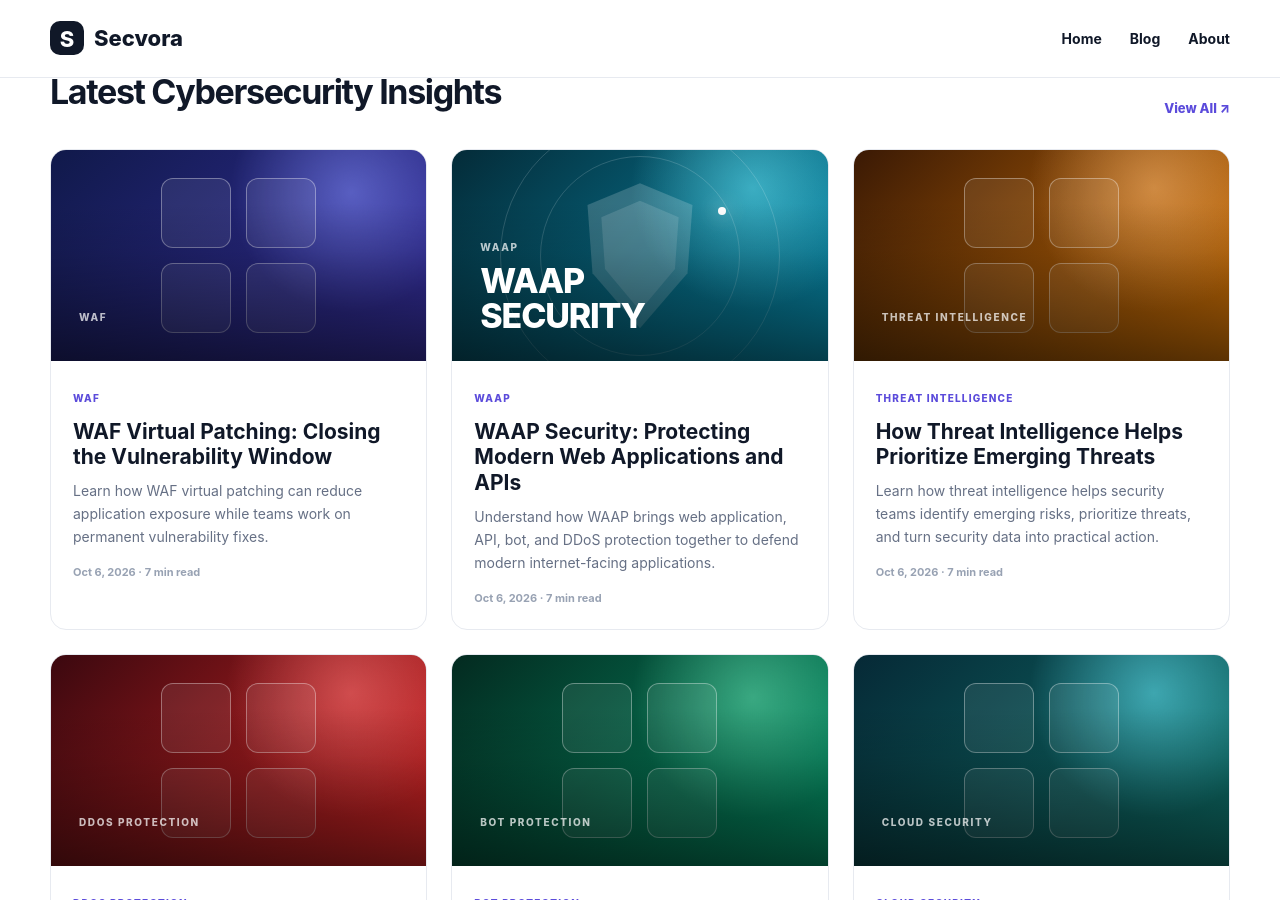
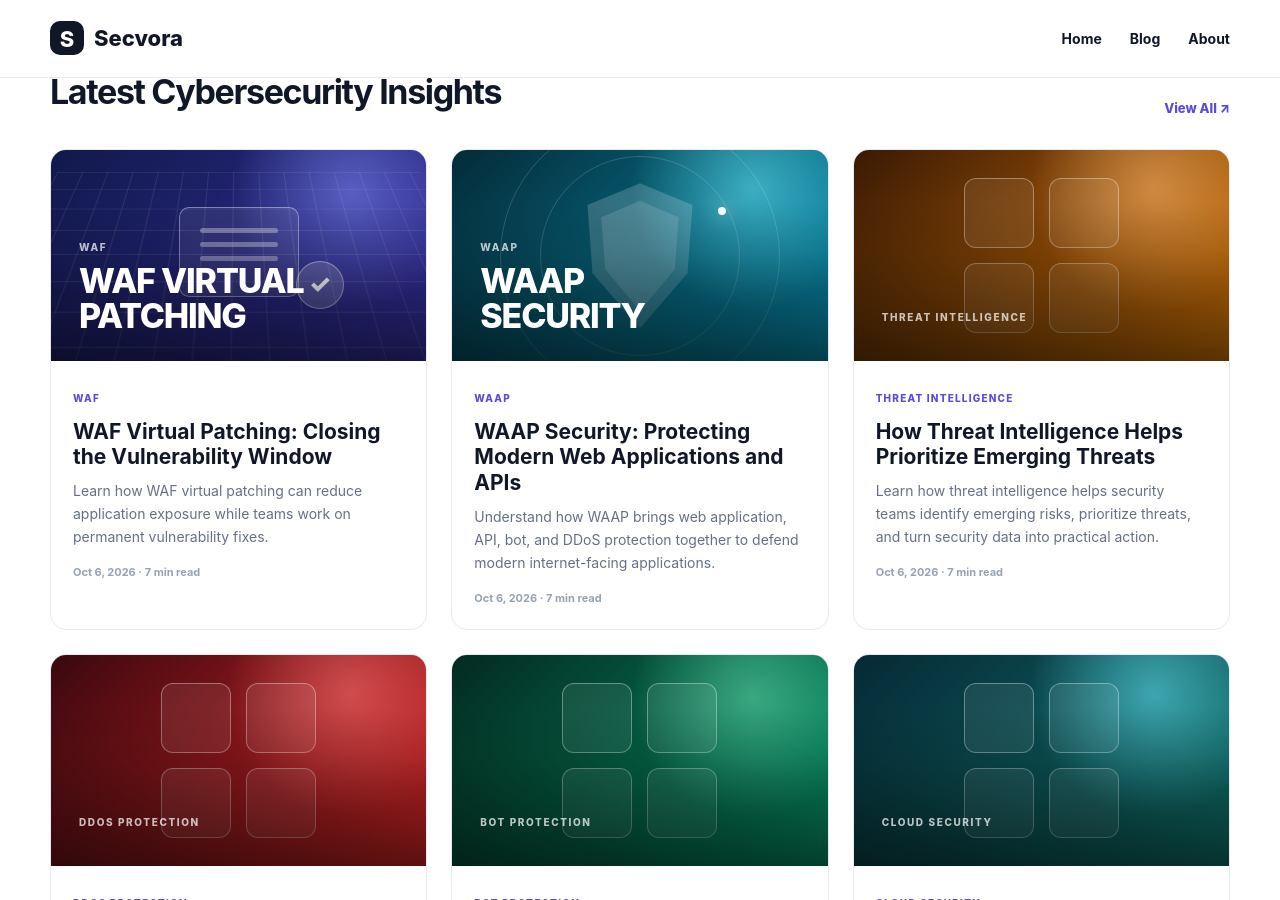
Before and after one commit to prasadprechu/Secvora, a Jekyll site: the page built from index.html, in a window 1280 px wide and 900 px high, scrolled down 726 px. Built offline with Jekyll 4.4.1, drawn with Linux system fonts in a browser that asks for light colours; some of the changed text lies outside the part shown.

Commit message:
Update 2026-10-06-waf-virtual-patching.md

```diff
--- a/_posts/2026-10-06-waf-virtual-patching.md
+++ b/_posts/2026-10-06-waf-virtual-patching.md
@@ -6,6 +6,8 @@ category_slug: waf
 date: 2026-10-06
 permalink: /waf-virtual-patching/
 description: "Learn how WAF virtual patching can reduce application exposure while teams work on permanent vulnerability fixes."
+focus_keyword: "WAF Virtual Patching"
+visual: shield-grid
 read_time: 7
 author: "Secvora Research"
 ---
```
